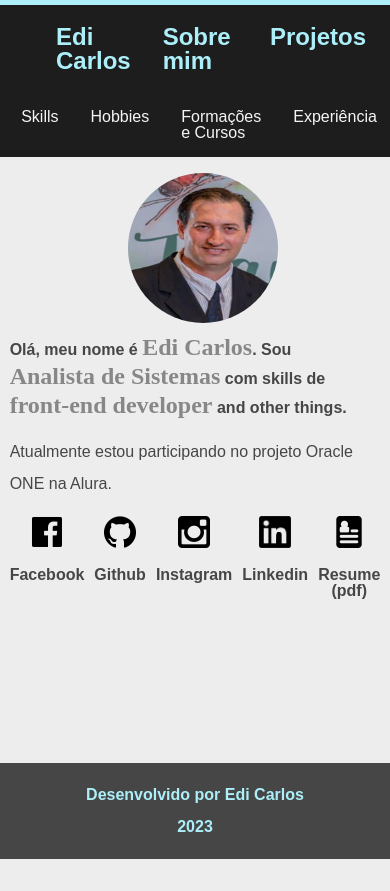
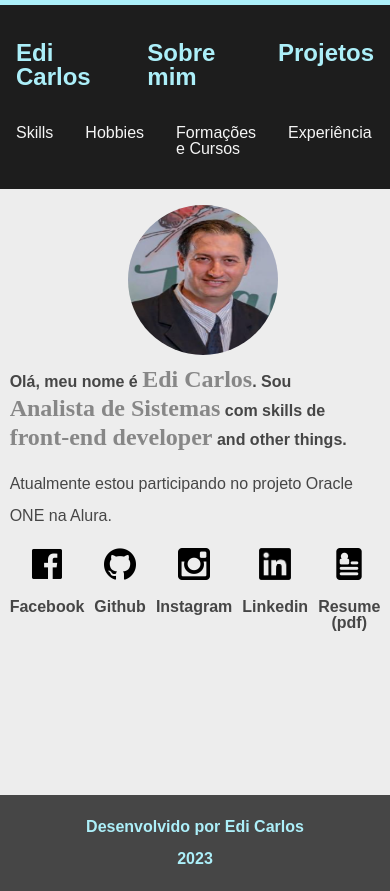
Before and after one commit to ediCarlosSilva/edicarlossilva.github.io, a React (Create React App) app: page / in a window 390 px wide. Before the commit the page ends 859 px from the top, so only its background shows below. Built offline with nearby package versions, Linux system fonts and the light colour scheme; the HTML template or start-up script is replaced by a standard one.

Commit message:
ajuste no menu na exibição para celular

```diff
--- a/src/components/Menu/Menu.css
+++ b/src/components/Menu/Menu.css
@@ -63,3 +63,22 @@ section.menu {
         display: none;
     } */
 }
+
+@media (max-width: 412px) {
+    section.menu {
+        padding: 1rem;
+    }
+
+    section.menu header .menu__title--edi {
+        margin-left: 0;
+    }
+
+    section.menu nav {
+        width: 100%;
+    }
+
+    .menu__list {
+        padding-left: 0;
+        justify-content: space-around;
+    }
+}
```
